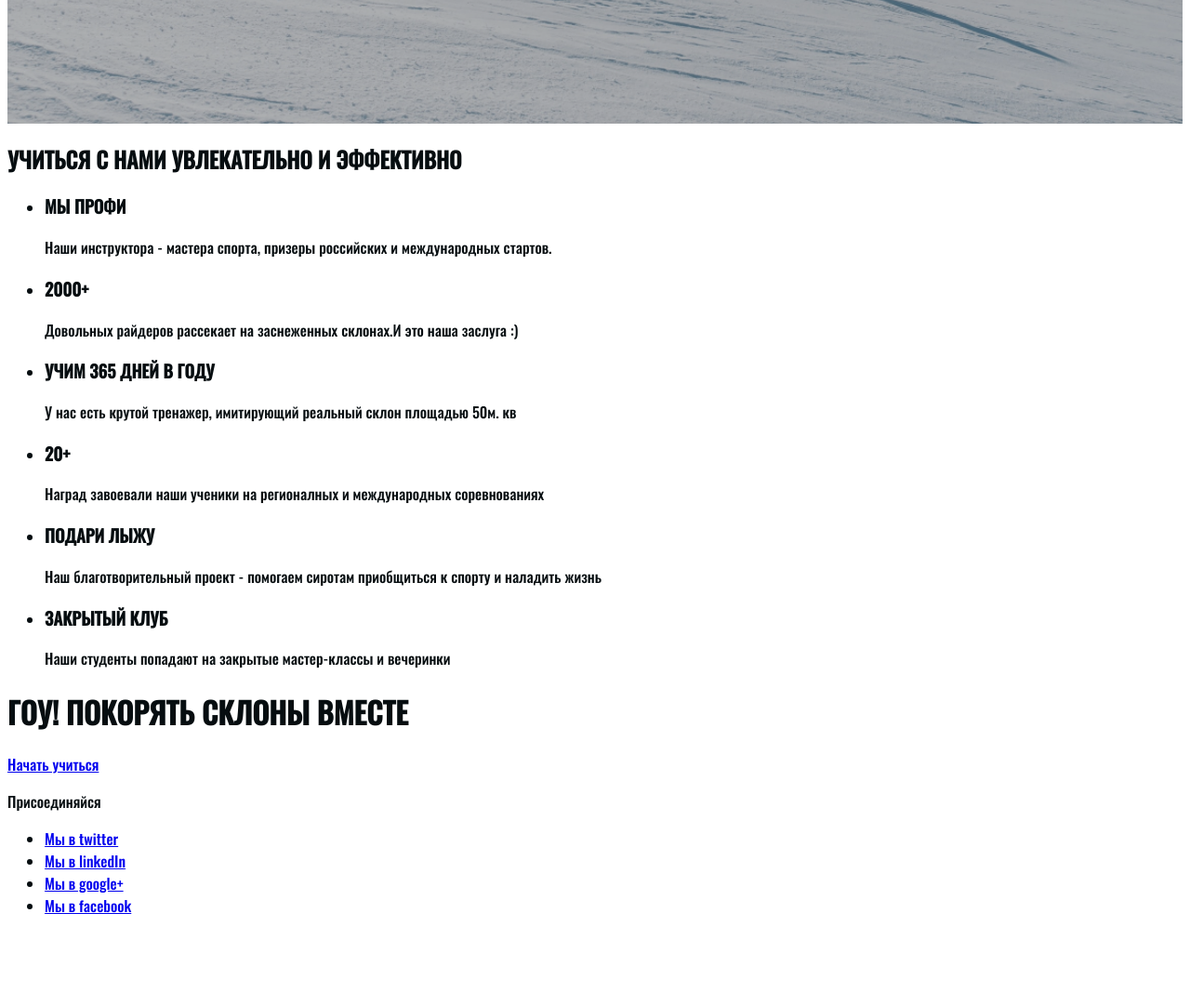
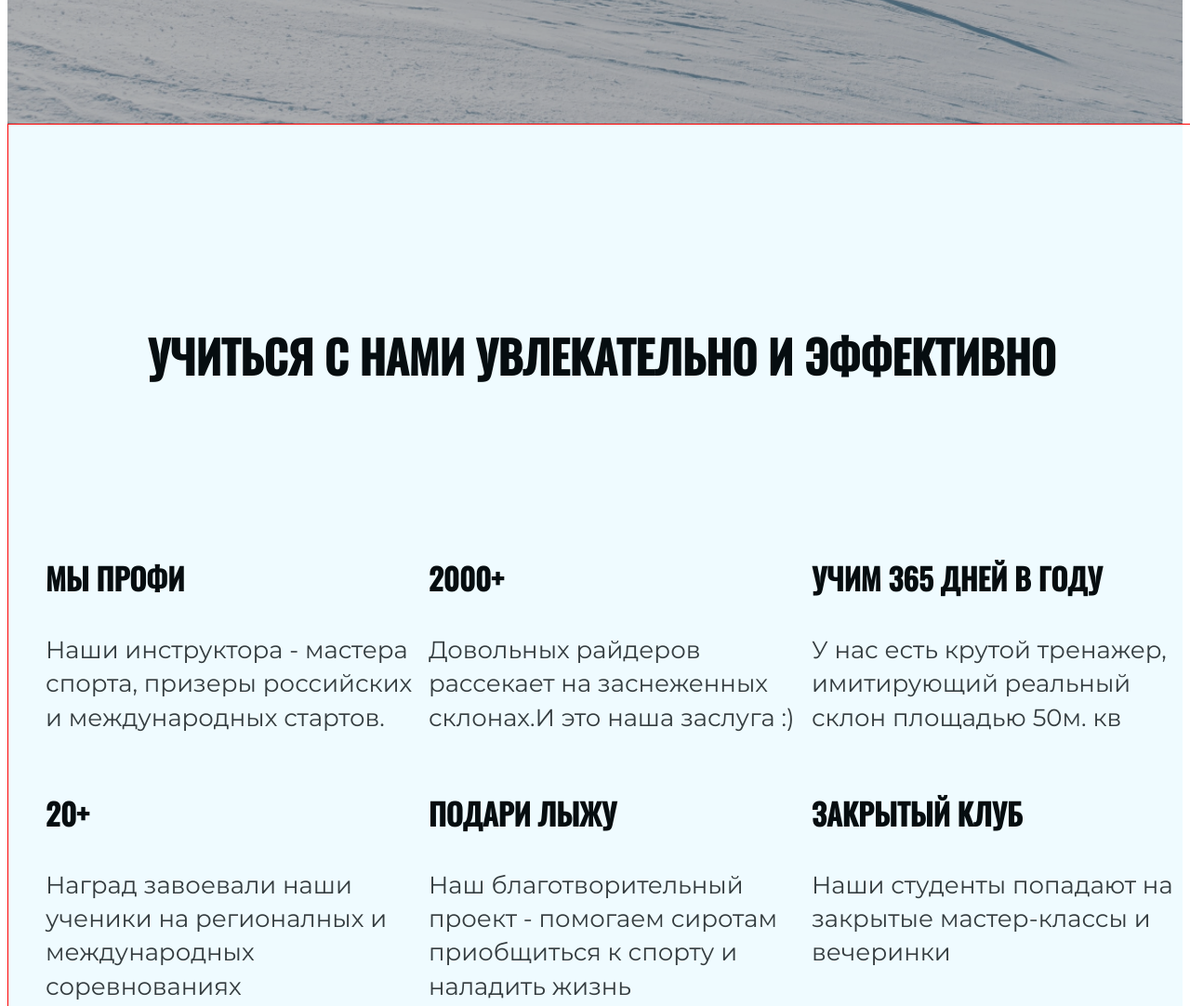
Before and after one commit to olegazhack08/ski-school-safronov, a plain HTML site: page ski-school-safronov/index.html in a window 1280 px wide. Shown: the part 837-1919 px from the top of the page at 93% size. Before the commit the page ends 1839 px from the top, so only its background shows below. Drawn offline with Linux system fonts and the light colour scheme.

Commit message:
Продолжаем стилизовать разметку

```diff
--- a/ski-school-safronov/index.html
+++ b/ski-school-safronov/index.html
@@ -36,47 +36,61 @@
             </div>
         </section>
         <section class="possibilities">
+            <div class="container">
                 <h2 class="possibilities-title">
                     УЧИТЬСЯ С НАМИ УВЛЕКАТЕЛЬНО И ЭФФЕКТИВНО
                 </h2>
                 <ul class="possibilities-list">
                     <li class="possibilities-item">
+                        <div class="possibilities-card">
                             <h3 class="possibilities-heading">МЫ ПРОФИ</h3>
                             <p class="possibilities-desc">
                                 Наши инструктора - мастера спорта, призеры российских и международных стартов.
                             </p>
+                        </div>
                     </li>
                     <li class="possibilities-item">
+                        <div class="possibilities-card">
                             <h3 class="possibilities-heading">2000+</h3>
                             <p class="possibilities-desc">
                                 Довольных райдеров рассекает на заснеженных склонах.И это наша заслуга :)
                             </p>
+                        </div>
                     </li>
                     <li class="possibilities-item">
+                        <div class="possibilities-card">
                             <h3 class="possibilities-heading">УЧИМ 365 ДНЕЙ В ГОДУ</h3>
                             <p class="possibilities-desc">
                                 У нас есть крутой тренажер, имитирующий реальный склон площадью 50м. кв
                             </p>
+                        </div>
                     </li>
                     <li class="possibilities-item">
+                        <div class="possibilities-card">
                             <h3 class="possibilities-heading">20+</h3>
                             <p class="possibilities-desc">
                                 Наград завоевали наши ученики на регионалных и международных соревнованиях
                             </p>
+                        </div>
                     </li>
                     <li class="possibilities-item">
+                        <div class="possibilities-card">
                             <h3 class="possibilities-heading">ПОДАРИ ЛЫЖУ</h3>
                             <p class="possibilities-desc">
                                 Наш благотворительный проект - помогаем сиротам приобщиться к спорту и наладить жизнь
                             </p>
+                        </div>
                     </li>
                     <li class="possibilities-item">
+                        <div class="possibilities-card">
                             <h3 class="possibilities-heading">ЗАКРЫТЫЙ КЛУБ</h3>
                             <p class="possibilities-desc">
                                 Наши студенты попадают на закрытые мастер-классы и вечеринки
                             </p>
+                        </div>
                     </li>
                 </ul>
+            </div>
         </section>
         <div class="order">
             <h1 class="order-text">ГОУ! ПОКОРЯТЬ СКЛОНЫ ВМЕСТЕ</h1>
--- a/ski-school-safronov/styles/style.css
+++ b/ski-school-safronov/styles/style.css
@@ -98,6 +98,9 @@ img {
     text-decoration: underline;
 }
 
+
+/* main */
+
 .services {
     text-align: center;
     padding: 240px 0 260px 0;
@@ -123,3 +126,38 @@ img {
     text-shadow: 1px 1px 2px #060d10;
     padding: 0 190px;
 }
+
+.possibilities {
+    background-color: rgba(102, 209, 255, 0.1);
+}
+
+.possibilities-title {
+    text-align: center;
+    padding-top: 170px;
+    padding-bottom: 100px;
+    font-size: 48px;
+    line-height: 167%;
+}
+
+.possibilities-list {
+    display: flex;
+    flex-wrap: wrap;
+    list-style: none;
+}
+
+.possibilities-item {
+    flex-basis: 33.33%;
+}
+
+.possibilities-heading {
+    font-size: 32px;
+    line-height: 167%;
+}
+
+.possibilities-desc {
+    font-family: 'Montserrat', sans-serif;
+    font-weight: normal;
+    font-size: 26px;
+    line-height: 140%;
+    opacity: 0.8;
+}
```
Lines whose indentation alone changed are shown as unchanged.
